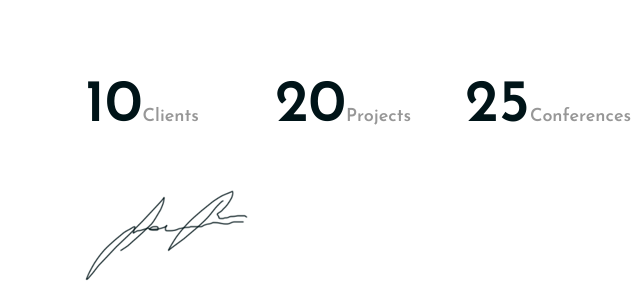
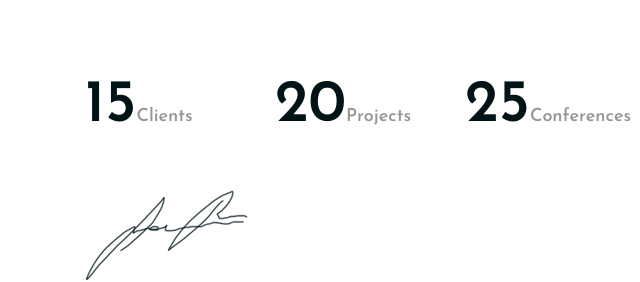
Before and after one commit to coursedojo/coursedojo.github.io, a plain HTML site: page index.html in a window 1280 px wide. Shown: the part 459-741 px from the top of the page, 0-640 px from the left. Drawn offline with Linux system fonts and the light colour scheme.

Commit message:
test test

```diff
--- a/index.html
+++ b/index.html
@@ -79,7 +79,7 @@
 					<div class="row mt-5">
 						<div class="col-md-4">
 							<div class="milestone">
-								<h2>10<span>Clients</span></h2>
+								<h2>15<span>Clients</span></h2>
 							</div>
 						</div>
 						<div class="col-md-4">
```
